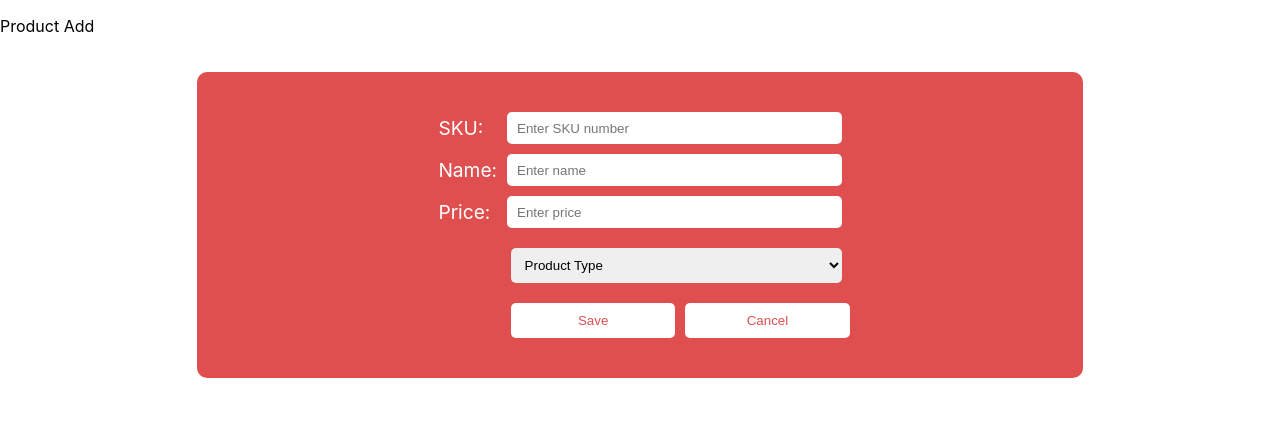
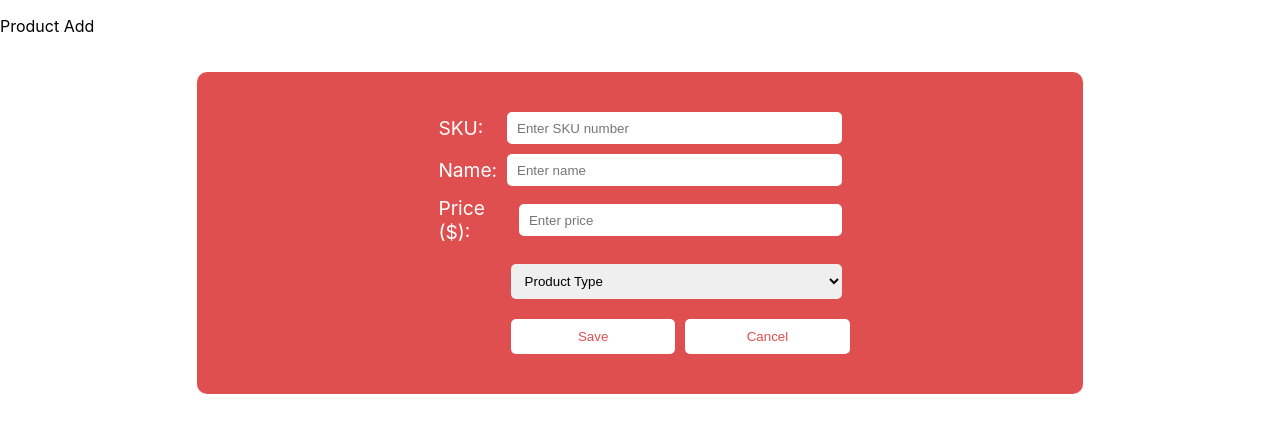
Before and after one commit to orgmatter/scandiweb-frontend, a React (Create React App) app: page /product-add in a window 1280 px wide. Shown: the top 432 px of the page. Built offline with nearby package versions, Linux system fonts and the light colour scheme.

Commit message:
modified the form field

```diff
--- a/src/Components/Forms/AttributeTypeForm.js
+++ b/src/Components/Forms/AttributeTypeForm.js
@@ -8,7 +8,13 @@ import LengthFieldValidation from "./Validations/LengthFieldValidation";
 
 export default function AttributeTypeForm(props) {
 
-    const { productType, handleInputChange, inputVal, productFieldState } = props;
+    const {
+        productType,
+        handleInputChange,
+        inputVal,
+        productFieldState,
+        attributes
+    } = props;
 
     const productInfoObj = formHelpers(productType);
 
@@ -20,7 +26,7 @@ export default function AttributeTypeForm(props) {
                     <div className="attr-type-form-cover-item">
                         <div className="attr-type-input-cover-item">
                             {
-                                productInfoObj && <label htmlFor="size">{productInfoObj.productAttributes.attribute[0]}:</label>
+                                productInfoObj && <label htmlFor="size">{productInfoObj.productAttributes.attribute[0]} ({attributes.dvd.size.format}):</label>
                             }
                             <input
                                 className="product-attr-input"
@@ -52,7 +58,7 @@ export default function AttributeTypeForm(props) {
                     <div className="attr-type-form-cover-item">
                         <div className="attr-type-input-cover-item">
                             {
-                                productInfoObj && <label htmlFor="weight">{productInfoObj.productAttributes.attribute[0]}:</label>
+                                productInfoObj && <label htmlFor="weight">{productInfoObj.productAttributes.attribute[0]} ({attributes.book.weight.format}):</label>
                             }
                             <input
                                 className="product-attr-input"
--- a/src/Components/Forms/ProductAddForm.js
+++ b/src/Components/Forms/ProductAddForm.js
@@ -5,6 +5,7 @@ import PriceFieldValidation from './Validations/PriceFieldValidation';
 import AttributeTypeForm from './AttributeTypeForm';
 import SaveProductBtn from './SaveProductBtn';
 import { validateSkuFieldAction } from "../../Store/Action";
+import { validationFieldProps } from '../../utils/validation-field-props';
 import { connect } from 'react-redux';
 
 function ProductAddForm(props) {
@@ -35,6 +36,9 @@ function ProductAddForm(props) {
         width: {isWidthValid: null, attrWidth: ""},
         length: {isLengthValid: null, attrLength: ""}
     }
+
+    const { currency } = validationFieldProps.price;
+    const { attributes } = validationFieldProps;
 
     const [inputVal, setInputVal] = useState(inputValObj);
     const [productFieldState, setProductFieldState] = useState(productFieldObj);
@@ -237,7 +241,7 @@ function ProductAddForm(props) {
                                         />
                                     </div>
                                     <div className="input-cover">
-                                        <label htmlFor="price">Price:</label>
+                                        <label htmlFor="price">Price ({currency}):</label>
                                         <input
                                             className="product-add-input"
                                             id="price"
@@ -281,6 +285,7 @@ function ProductAddForm(props) {
                                 handleInputChange={handleInputChange}
                                 inputVal={inputVal}
                                 productFieldState={productFieldState}
+                                attributes={attributes}
                             />
                         </div>
                     </div>
```
